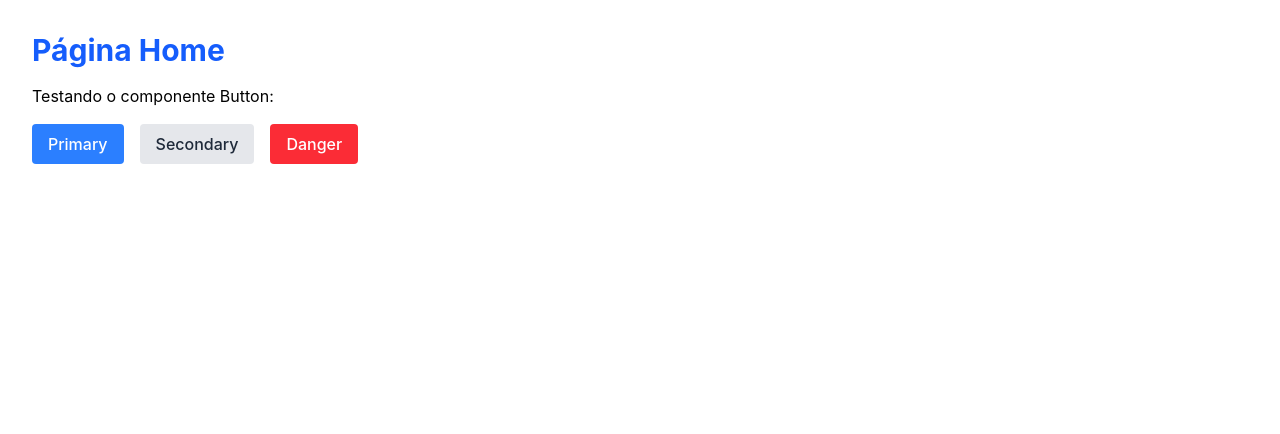
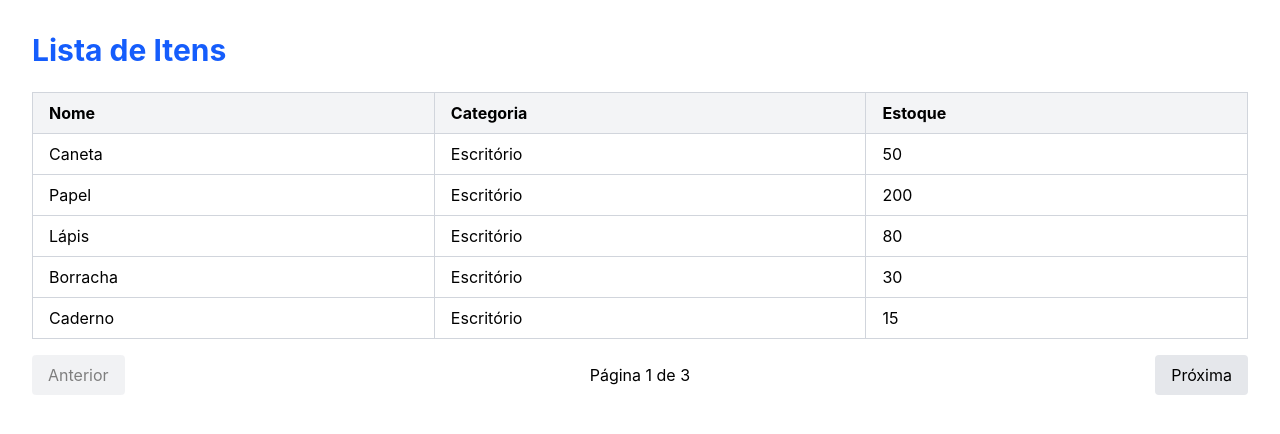
Before and after one commit to dansaraiva/almoxarifado, a React app in the folder frontend/: page /home in a window 1280 px wide. Shown: the top 434 px of the page. Built offline with nearby package versions, Linux system fonts and the light colour scheme; the HTML template or start-up script is replaced by a standard one.

Commit message:
feat: adiciona componente Table com paginacao

```diff
--- /dev/null
+++ b/frontend/src/components/Table/Table.jsx
@@ -0,0 +1,60 @@
+import { useState } from 'react';
+
+function Table({ columns, data, itemsPerPage = 5 }) {
+  const [paginaAtual, setPaginaAtual] = useState(1);
+
+  const inicio = (paginaAtual - 1) * itemsPerPage;
+  const itensDaPagina = data.slice(inicio, inicio + itemsPerPage);
+  const totalPaginas = Math.ceil(data.length / itemsPerPage);
+
+  return (
+    <div className="w-full">
+      <table className="w-full border-collapse border border-gray-300">
+        <thead className="bg-gray-100">
+          <tr>
+            {columns.map((col) => (
+              <th key={col.key} className="border border-gray-300 px-4 py-2 text-left">
+                {col.label}
+              </th>
+            ))}
+          </tr>
+        </thead>
+        <tbody>
+          {itensDaPagina.map((item) => (
+            <tr key={item.id} className="hover:bg-gray-50">
+              {columns.map((col) => (
+                <td key={col.key} className="border border-gray-300 px-4 py-2">
+                  {item[col.key]}
+                </td>
+              ))}
+            </tr>
+          ))}
+        </tbody>
+      </table>
+
+      <div className="flex items-center justify-between mt-4">
+        <button
+          onClick={() => setPaginaAtual(paginaAtual - 1)}
+          disabled={paginaAtual === 1}
+          className="bg-gray-200 px-4 py-2 rounded disabled:opacity-50"
+        >
+          Anterior
+        </button>
+
+        <span>
+          Página {paginaAtual} de {totalPaginas}
+        </span>
+
+        <button
+          onClick={() => setPaginaAtual(paginaAtual + 1)}
+          disabled={paginaAtual === totalPaginas}
+          className="bg-gray-200 px-4 py-2 rounded disabled:opacity-50"
+        >
+          Próxima
+        </button>
+      </div>
+    </div>
+  );
+}
+
+export default Table;
--- a/frontend/src/pages/Home/Home.jsx
+++ b/frontend/src/pages/Home/Home.jsx
@@ -1,16 +1,31 @@
-import Button from '../../components/Button/Button';
+import Table from '../../components/Table/Table';
 
 function Home() {
+  const columns = [
+    { key: 'nome', label: 'Nome' },
+    { key: 'categoria', label: 'Categoria' },
+    { key: 'estoque', label: 'Estoque' },
+  ];
+
+  const data = [
+    { id: 1, nome: 'Caneta', categoria: 'Escritório', estoque: 50 },
+    { id: 2, nome: 'Papel', categoria: 'Escritório', estoque: 200 },
+    { id: 3, nome: 'Lápis', categoria: 'Escritório', estoque: 80 },
+    { id: 4, nome: 'Borracha', categoria: 'Escritório', estoque: 30 },
+    { id: 5, nome: 'Caderno', categoria: 'Escritório', estoque: 15 },
+    { id: 6, nome: 'Mochila', categoria: 'Acessórios', estoque: 10 },
+    { id: 7, nome: 'Estojo', categoria: 'Acessórios', estoque: 25 },
+    { id: 8, nome: 'Régua', categoria: 'Escritório', estoque: 40 },
+    { id: 9, nome: 'Compasso', categoria: 'Escritório', estoque: 5 },
+    { id: 10, nome: 'Tesoura', categoria: 'Escritório', estoque: 20 },
+    { id: 11, nome: 'Cola', categoria: 'Escritório', estoque: 35 },
+    { id: 12, nome: 'Fita', categoria: 'Escritório', estoque: 60 },
+  ];
+
   return (
     <div className="p-8">
-      <h1 className="text-3xl font-bold text-blue-600">Página Home</h1>
-      <p className="mt-4">Testando o componente Button:</p>
-
-      <div className="mt-4 flex gap-4">
-        <Button variant="primary">Primary</Button>
-        <Button variant="secondary">Secondary</Button>
-        <Button variant="danger">Danger</Button>
-      </div>
+      <h1 className="text-3xl font-bold text-blue-600 mb-6">Lista de Itens</h1>
+      <Table columns={columns} data={data} itemsPerPage={5} />
     </div>
   );
 }
```
